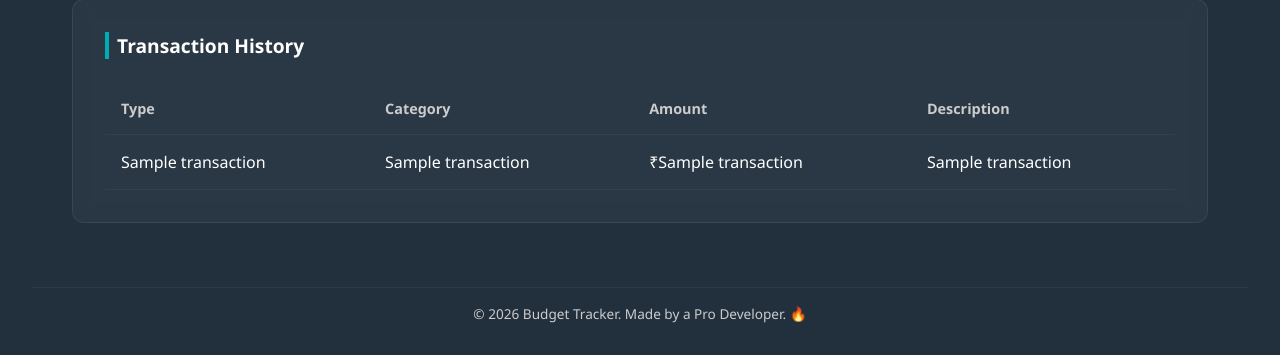
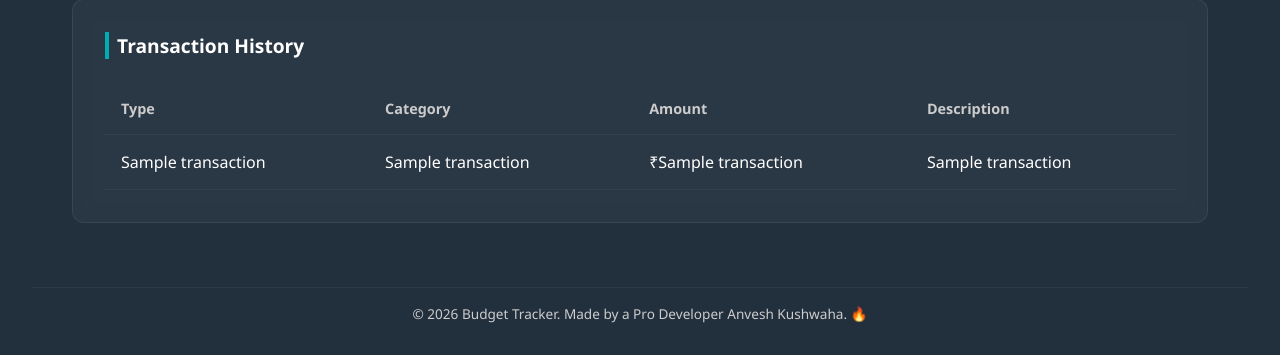
Before and after one commit to anveshkushwaha/Budget_Tracker_App, a Flask app: page / in a window 1280 px wide. Shown: the part 917-1272 px from the top of the page. Run offline with Flask 3, Linux system fonts and the light colour scheme; the visitor is signed in with stand-in values (Sample User, id 1); a database or web service that is not in the repository returns one stand-in record (values such as "Sample title"); some libraries are stand-ins or nearby versions.

Commit message:
Update base.html

```diff
--- a/templates/base.html
+++ b/templates/base.html
@@ -41,7 +41,7 @@
 
     <footer>
         <hr>
-        <p>© 2026 Budget Tracker. Made by a Pro Developer. 🔥</p>
+        <p>© 2026 Budget Tracker. Made by a Pro Developer Anvesh Kushwaha. 🔥</p>
     </footer>
 
 </body>
```
